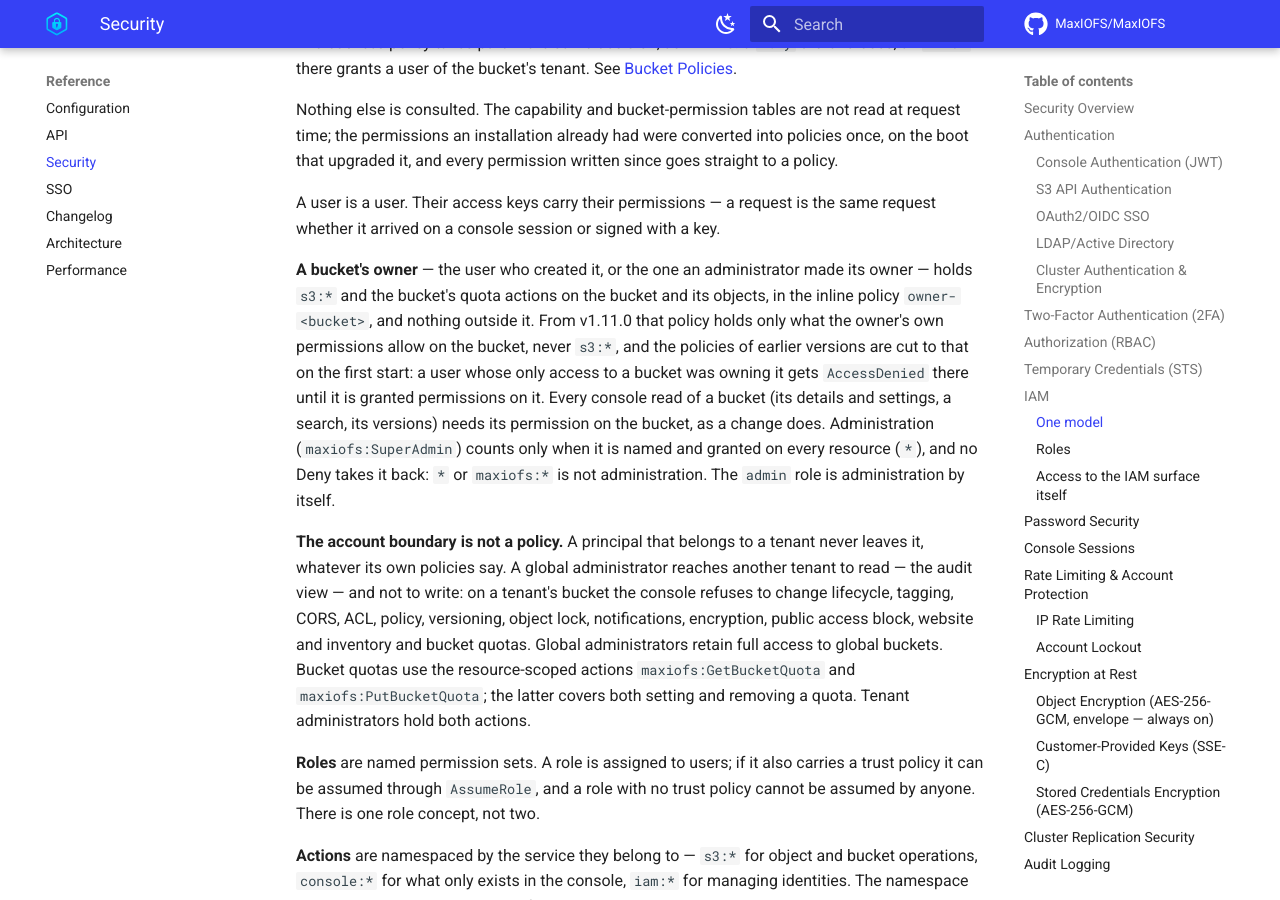
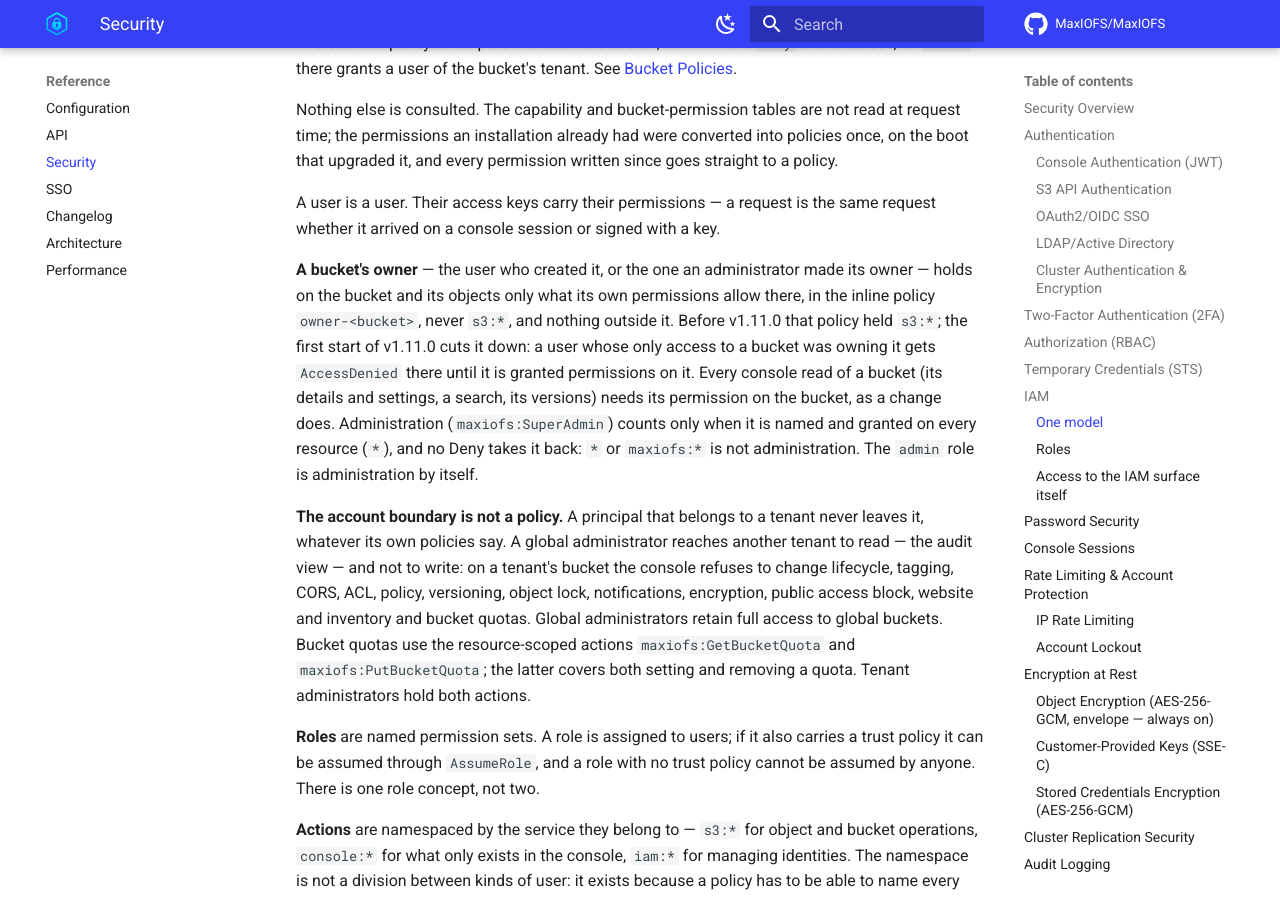
Before and after one commit to MaxIOFS/MaxIOFS, an MkDocs documentation site: the page built from docs/reference/security.md, in a window 1280 px wide and 900 px high, scrolled down 7038 px. Built offline with MkDocs 1.6.1 and Material for MkDocs 9.7.7, drawn with Linux system fonts in a browser that asks for light colours; comment, search, counter and statistics services are not loaded.

Commit message:
Update some docs pending

```diff
--- a/docs/reference/security.md
+++ b/docs/reference/security.md
@@ -257,12 +257,11 @@ A user is a user. Their access keys carry their permissions — a request is the
 same request whether it arrived on a console session or signed with a key.
 
 **A bucket's owner** — the user who created it, or the one an administrator
-made its owner — holds `s3:*` and the bucket's quota actions on the bucket and
-its objects, in the inline policy `owner-<bucket>`, and nothing outside it.
-From v1.11.0 that policy holds only what the owner's own permissions allow on
-the bucket, never `s3:*`, and the policies of earlier versions are cut to that
-on the first start: a user whose only access to a bucket was owning it gets
-`AccessDenied` there until it is granted permissions on it.
+made its owner — holds on the bucket and its objects only what its own
+permissions allow there, in the inline policy `owner-<bucket>`, never `s3:*`,
+and nothing outside it. Before v1.11.0 that policy held `s3:*`; the first start
+of v1.11.0 cuts it down: a user whose only access to a bucket was owning it
+gets `AccessDenied` there until it is granted permissions on it.
 Every console read of a bucket (its details and settings, a search, its
 versions) needs its permission on the bucket, as a change does. Administration
 (`maxiofs:SuperAdmin`) counts only when it is named and granted on every
```
Also changed, not shown: docs/console/buckets.md (+1 -1 lines), docs/integrations/veeam.md (+4 -2 lines).
